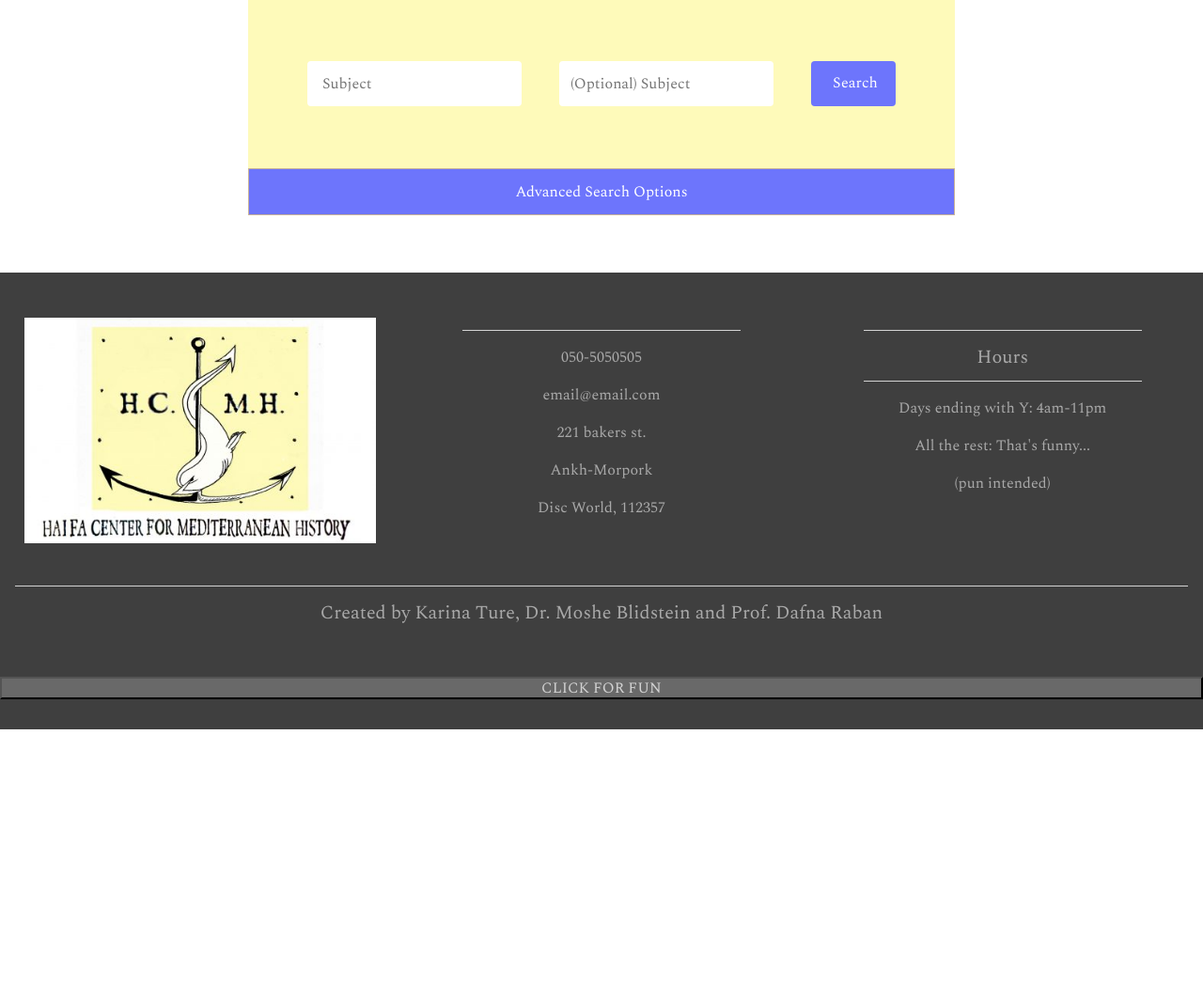
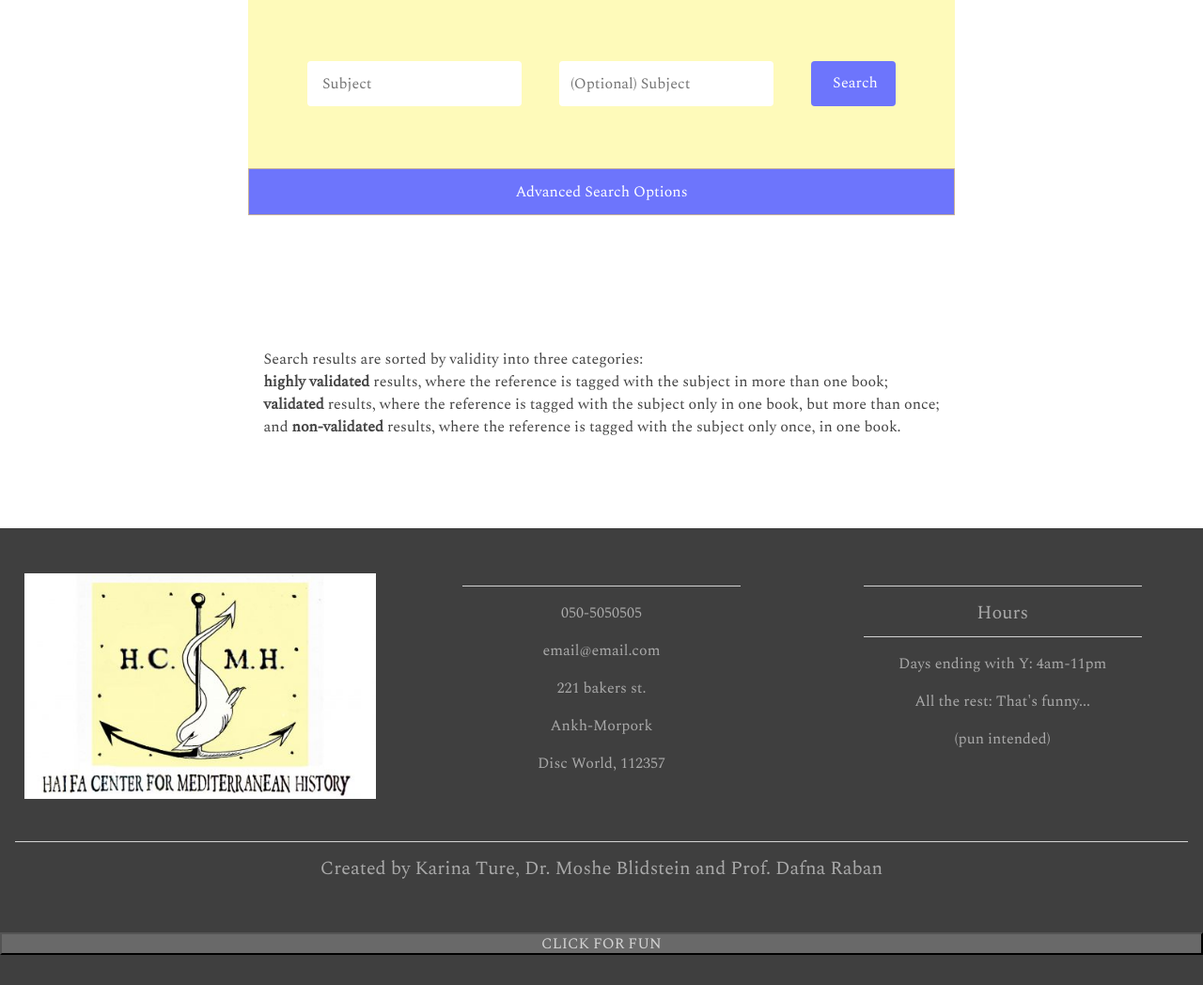
Before and after one commit to carinature/WebLib, a Flask app: page /search-results in a window 1280 px wide. Shown: the part 421-1469 px from the top of the page at 94% size. Before the commit the page ends 1197 px from the top, so only its background shows below. Run offline with Flask 2, Linux system fonts and the light colour scheme; parts of the project's set-up code (start-up, migrations or seed data) failed here and were passed over; some libraries are stand-ins or nearby versions.

Commit message:
popover add with info regarding validity, added to search. close #100. meta description fixed for pages in the site.

```diff
--- a/app/routes.py
+++ b/app/routes.py
@@ -73,7 +73,8 @@ def search_results(search_word='', page=''):
     if not subject_form.validate_on_submit():  # i.e. when method==GET
         return render_template('search_results.html',
                                title='Search',
-                               # description="Tiresias: The Ancient Mediterranean Religions Source Database",
+                               description="Tiresias: The Ancient Mediterranean Religions Source Database. "
+                                           "Default search page.",
                                search_bar=search_bar,
                                method='get'
                                )
@@ -193,8 +194,9 @@ def search_results(search_word='', page=''):
     categories[2]['results'] = not_valid
 
     return render_template('search_results.html',
-                           # title=f'Search Result for: {search_word}',
-                           description="Tiresias: The Ancient Mediterranean Religions Source Database",
+                           title=f'Search Result for: {search_word}',
+                           description=f'Tiresias: The Ancient Mediterranean Religions Source Database. '
+                                       f'This page shows results for {search_word}, sorted by validity.',
                            search_bar=search_bar,
                            categories=categories,
                            search_word=search_word,
@@ -240,7 +242,10 @@ def home():
     return render_template('index.html',
                            title='Tiresias',
                            index_title='The Ancient Mediterranean Religions Source Database',
-                           description='Tiresias: The Ancient Mediterranean Religions Source Database',
+                           description='Tiresias: The Ancient Mediterranean Religions Source Database Home page.'
+                                       'The Tiresias contains more than database allows'
+                                       'Here is a short introduction to the site, search options, and conatact details.'
+                                       'Also can be found a few database graphs describing ',
                            search_bar=search_bar,
                            email_form=email_form,
                            redirect_flag=True
@@ -254,10 +259,12 @@ def home():
 # ++++++++++++  list of books page ++++++++++++
 @app.route(links['books'])
 # @app.route('/book-indices')
+# todo create a table of the listed books and fix the description to show the correct number of books (dynamically)
 def book_indices():
     return render_template('book_indices.html',
                            title="Books Included in the Tiresias Project Database",  # todo different title
-                           description="Tiresias: The Ancient Mediterranean Religions Source Database", )
+                           description="Tiresias: The Ancient Mediterranean Religions Source Database. "
+                                       "The database references more than 200 title, which are listed in this page.", )
 
 
 # ++++++++++++  list of Subjects in the db page ++++++++++++
@@ -278,8 +285,10 @@ def subject_list(search_word='', page=''):
         prev_url = url_for('subject_list', page=subjects.prev_num) if subjects.has_prev else None
 
         return render_template('subject_list.html',
-                               title="Tiresias Subjects",  # todo different title
-                               description="Tiresias: The Ancient Mediterranean Religions Source Database",
+                               title="Tiresias Subjects Included in the Database",  # todo different title
+                               description="Tiresias: The Ancient Mediterranean Religions Source Database."
+                                           "The database includes over 50,000 subjects, listed in the page."
+                                           "For a more topic specific list, use the search option",
                                subjects=subjects,
                                total=subjects.total,
                                next_url=next_url,
@@ -299,7 +308,8 @@ def subject_list(search_word='', page=''):
     prev_url = url_for('subject_list', page=subjects.prev_num) if subjects.has_prev else None
     return render_template('subject_list.html',
                            title="Tiresias Subjects",  # todo different title
-                           description="Tiresias: The Ancient Mediterranean Religions Source Database",
+                           description="Tiresias: The Ancient Mediterranean Religions Source Database"
+                                       "The database includes over 50,000 subjects, listed in the page.",
                            subjects=subjects,
                            total=subjects.total,
                            next_url=next_url,
@@ -319,6 +329,7 @@ def not_found(error):
     return resp
 
 
+# ++++++++++++  DGB and Testing ++++++++++++
 @app.route("/try_jinja")
 def try_jinja():
     # Strings
--- a/app/static/js/gui.js
+++ b/app/static/js/gui.js
@@ -1,10 +1,10 @@
-
 /**
  * When the user scrolls down 80px from the top of the document, resize the navbar's padding and the logo's font size
  * */
 window.onscroll = function () {
     scrollFunction()
 };
+
 function scrollFunction() {
     let navbar = document.getElementsByClassName("navbar")[0];
     let logo = document.getElementById("logo");
@@ -81,10 +81,44 @@ function filter_check_all(source) {
 }
 
 
+$(function () {
+    $('.popover_ctgry').hover(
+        function (event) {
+            // mouse in event handler
+            let elem = $(event.currentTarget);
+            let href = elem[0].getAttribute('href')
+            let id = elem[0].id
+            let data = 'reference is tagged with the subject '
+            if ('#high' === href || 'high' === id) {
+                data += 'in more than one book';
+            }
+            if ('#valid' === href || 'valid' === id) {
+                data += 'only in one book, but more than once';
+            }
+            if ('#not' === href || 'not' === id) {
+                data += 'only once, in one book';
+            }
+            elem.popover({
+                trigger: 'manual',
+                html: true,
+                animation: false,
+                container: elem,
+                content: data,
+                placement: 'right'
+            }).popover('show');
+        },
+        function (event) {
+            // mouse out event handler
+            var elem = $(event.currentTarget);
+            // elem.popover('dispose');
+            elem.popover('hide');
+        }
+    )
+});
 
 /****************************************************
-****************************************************
- * 		For DBG      fixme remove in production
+ ****************************************************
+ *        For DBG      fixme remove in production
  *****************************************************
  *****************************************************/
 /*
--- a/app/templates/aux_macros.html
+++ b/app/templates/aux_macros.html
@@ -38,8 +38,11 @@
     </div>
 {%- endmacro %}
 
+<!------------------------------------------->
+<!---------- Category Title Macro ----------->
+<!------------------------------------------->
 {% macro category_head(category='', id='', res_num='', value='') -%}
-    <div class="container-fluid padding-bot-2" id="{{ id }}">
+    <div class="container-fluid padding-bot-2 popover_ctgry" id="{{ id }}">
         <div class="col-12  bgn-light-second"> <!--todo move the style to css-->
             <h1 class="">{{ category }} {{ res_num }}</h1>
             {#            <h1 class="display-4 welcome text-center">Tiresias: The Ancient Mediterranean Religions Source Database</h1>#}
--- a/app/templates/index.html
+++ b/app/templates/index.html
@@ -24,7 +24,7 @@
     <!------------------------------------------->
     <!------------ 'About' Section -------------->
     <div class="container-fluid padding-bot-2 padding-top-5">
-        <div class="col-12  bgn-light-second"> <!--todo move the style to css-->
+        <div class="col-12  bgn-light-second">
             <h1 class="display-4 head-title text-center">About the Tiresias Project</h1>
         </div>
         <div class="s01 head-title text-center">
--- a/app/templates/layout.html
+++ b/app/templates/layout.html
@@ -11,14 +11,17 @@
     {% else %}
         <title>Tiresias: The Ancient Mediterranean Religions Source Database</title>
     {% endif %}
+
     {% if description %}
         <meta name="description" content={{ description }}>
     {% else %}
         <meta name="description" content="Tiresias: The Ancient Mediterranean Religions Source Database">
     {% endif %}
+
     <link rel="shortcut icon" href="{{ url_for('static', filename='favicon.ico') }}">
+
     <meta name="viewport" content="width=device-width, initial-scale=1">
-    <meta name="author" content="Karina">
+    <meta name="author" content="Karina Ture">
 
     <!--    bootstrap related scripts -->
     <script src="../static/js/jquery-3.5.1.min.js"></script>
@@ -56,8 +59,7 @@
 
 
 {#  ----------  title ---------- #}
-{#<div class="container-fluid padding">#}
-{% if title %}
+{% if title and not search_word%} {# don't show in search results page #}
     <div class="container-fluid padding-bot-2">
         <!--    <div class="row welcome text-center">-->
         <div class="row head-title ">
--- a/app/templates/search_results.html
+++ b/app/templates/search_results.html
@@ -4,26 +4,50 @@
 {% block app_content %}
     {% if 'get'==method %}
         {% include 'bar_search.html' %}
+        <div class="s01 padding-5">
+            <p>Search results are sorted by validity into three categories:<br>
+                <strong>highly validated</strong> results,
+                where the reference is tagged with the subject in more than one book; <br>
+                <strong>validated</strong> results,
+                where the reference is tagged with the subject only in one book, but more than once; <br>
+                and <strong>non-validated</strong> results,
+                where the reference is tagged with the subject only once, in one book.
+            </p>
+        </div>
+
     {% else %}
         <div class="container-fluid padding-bot-2">
             <div class="row">
                 <!-------- Title & Results Info ------------>
-                <span class="col-lg-4 text-center ">
+                <div class="col-lg-4 text-center ">
                     <h1 class="display-4 head-title padding-bot-2">
                         There are {{ results_num }} results for: <em>{{ search_word }}</em></h1>
-                <h6>{{ categories[0]['results']|length }} are <a href="#high">highly validated</a> results.</h6>
-                <h6>{{ categories[1]['results']|length }} are <a href="#valid">validated</a> results.</h6>
-                <h6>{{ categories[2]['results']|length }} are <a href="#not">unvalidated</a> results.</h6>
-            </span>
+                    {# <button type="button" class="" data-toggle="popover"
+                            title="Results are Sored by Validity"
+                            data-content='highly validated results, where the reference is tagged with the subject in
+                            more than one book; validated results, where the reference is tagged with the subject only
+                            in one book, but more than once; and non-validated results, where the reference is tagged
+                            with the subject only once, in one book'>
+                        ?
+                    </button> #}
+                    <h6>{{ categories[0]['results']|length }} are <a class="popover_ctgry" href="#high">highly
+                        validated</a> results.</h6>
+                    <h6>{{ categories[1]['results']|length }} are <a class="popover_ctgry" href="#valid">validated</a>
+                        results.</h6>
+                    <h6>{{ categories[2]['results']|length }} are <a class="popover_ctgry" href="#not">unvalidated</a>
+                        results.</h6>
+                </div>
 
                 <!-------- Search & Filter Forms ------------>
-                <span class="col-lg-8">
+                <div class="col-lg-8">
                     {% include 'bar_search.html' %}
                     {#              {% include 'bar_srchbr.html' %} #}
-            </span>
+                </div>
             </div>
             <hr>
         </div>
+    {% endif %}
+
     <!-------- Validation Category Sections ------------>
     {% for category in categories %}
         {{ category_head(category['name'], category['id']) }}
@@ -57,6 +81,5 @@
             {% endfor %}
         </div>
     {% endfor %}
-    {% endif %}
 
 {% endblock %}
```
Lines whose indentation alone changed are shown as unchanged.
